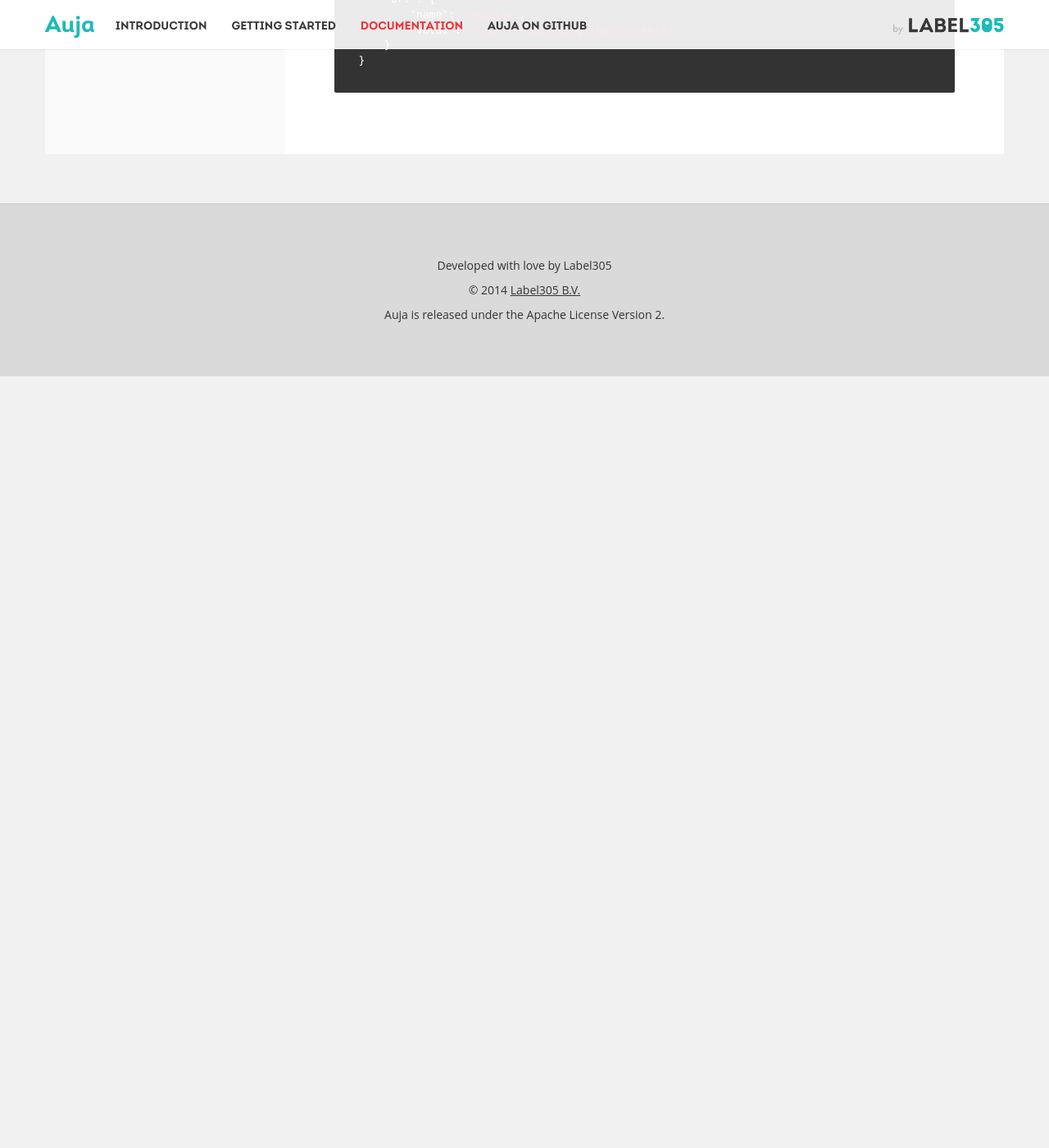
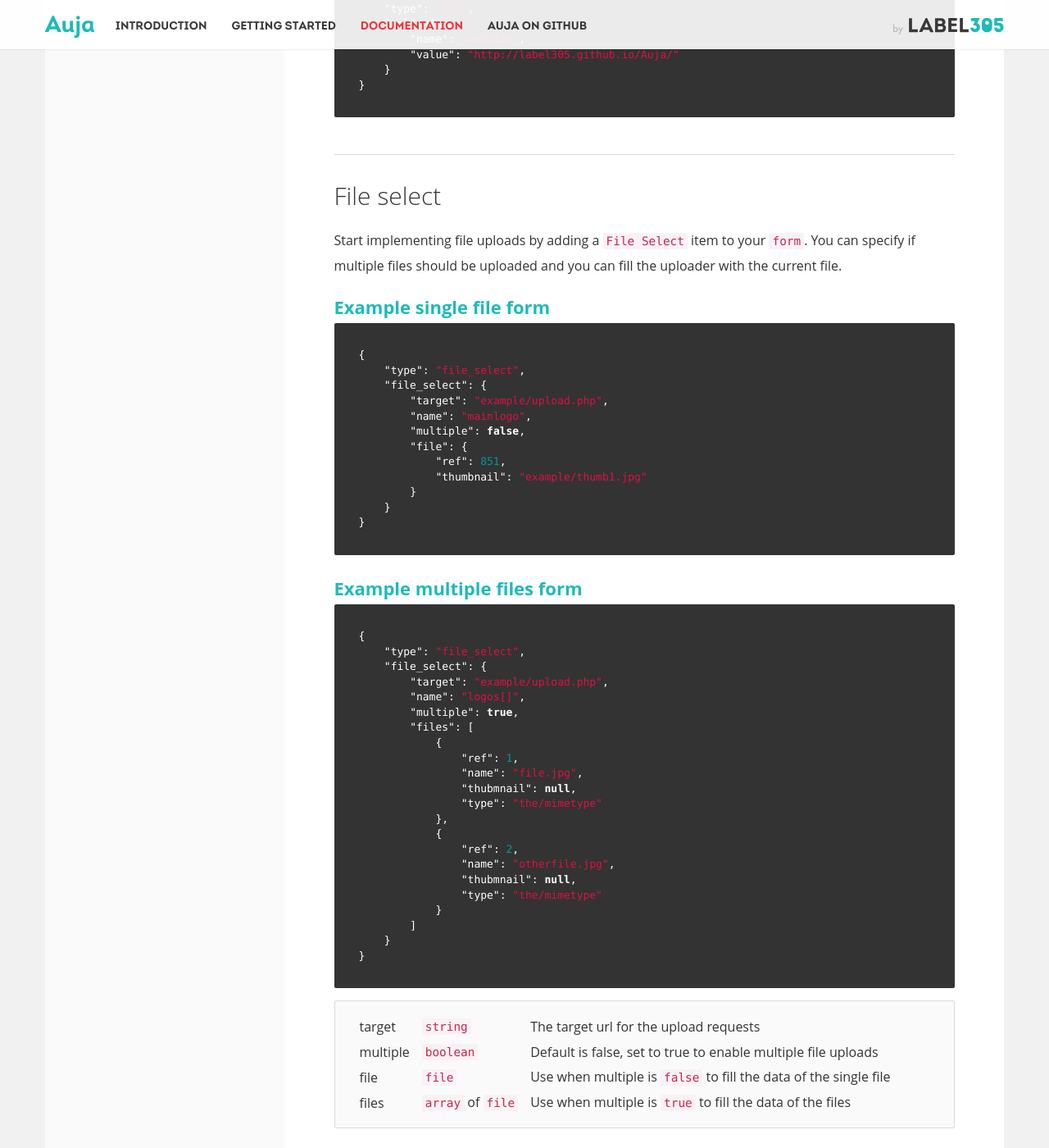
Before and after one commit to Label305/Auja, a Jekyll site: the page built from documentation/forms.md, in a window 1280 px wide and 1400 px high, scrolled down 7463 px. Shown: the whole window at 82% size. Built offline with Jekyll 4.4.1, drawn with Linux system fonts in a browser that asks for light colours; nearby versions of some CDN libraries; a style sheet for code colours, icons or effects is not loaded; before the commit the page ends 7926 px from its top, so only the background shows below that.

Commit message:
Added upload docs

````diff
--- a/_layouts/documentation.html
+++ b/_layouts/documentation.html
@@ -22,7 +22,7 @@ layout: docs
                     <li class="{% if current[no] == 'json_representation.html' %}current{% endif %}"><a href="json_representation.html">Json representation</a></li>
                     <li class="{% if current[no] == 'resource.html' %}current{% endif %}"><a href="resource.html">Resources</a></li>
                     <li class="{% if current[no] == 'forms.html' %}current{% endif %}"><a href="forms.html">Forms</a></li>
-
+                    <li class="{% if current[no] == 'uploads.html' %}current{% endif %}"><a href="uploads.html">Uploads</a></li>
                 </ul>
             </div>
             <div class="col-xs-12 col-sm-12 col-md-9 docs-content pull-right">
--- a/documentation/forms.md
+++ b/documentation/forms.md
@@ -23,6 +23,7 @@ Forms
 - [Textarea](#textarea)
 - [Trumbowyg](#trumbowyg)
 - [Url](#url)
+- [File select](#file-select)
 
 Introduction
 -----
@@ -302,3 +303,57 @@ An url input looks like this.
     }
 }
 ```
+
+File select
+-----
+
+Start implementing file uploads by adding a `File Select` item to your `form`. You can specify if multiple files should be uploaded and you can fill the uploader with the current file.
+
+### Example single file form
+
+```json
+{
+    "type": "file_select",
+    "file_select": {
+        "target": "example/upload.php",
+        "name": "mainlogo",
+        "multiple": false,
+        "file": {
+            "ref": 851,
+            "thumbnail": "example/thumb1.jpg"
+        }
+    }
+}
+```
+
+### Example multiple files form
+
+```json
+{
+    "type": "file_select",
+    "file_select": {
+        "target": "example/upload.php",
+        "name": "logos[]",
+        "multiple": true,
+        "files": [
+            {
+                "ref": 1,
+                "name": "file.jpg",
+                "thubmnail": null,
+                "type": "the/mimetype"
+            },
+            {
+                "ref": 2,
+                "name": "otherfile.jpg",
+                "thubmnail": null,
+                "type": "the/mimetype"
+            }
+        ]
+    }
+}
+```
+
+target | `string` | The target url for the upload requests
+multiple | `boolean` | Default is false, set to true to enable multiple file uploads
+file | `file` | Use when multiple is `false` to fill the data of the single file
+files | `array` of `file` | Use when multiple is `true` to fill the data of the files
````
Also changed, not shown: documentation/uploads.md (added, +154 -0 lines).
